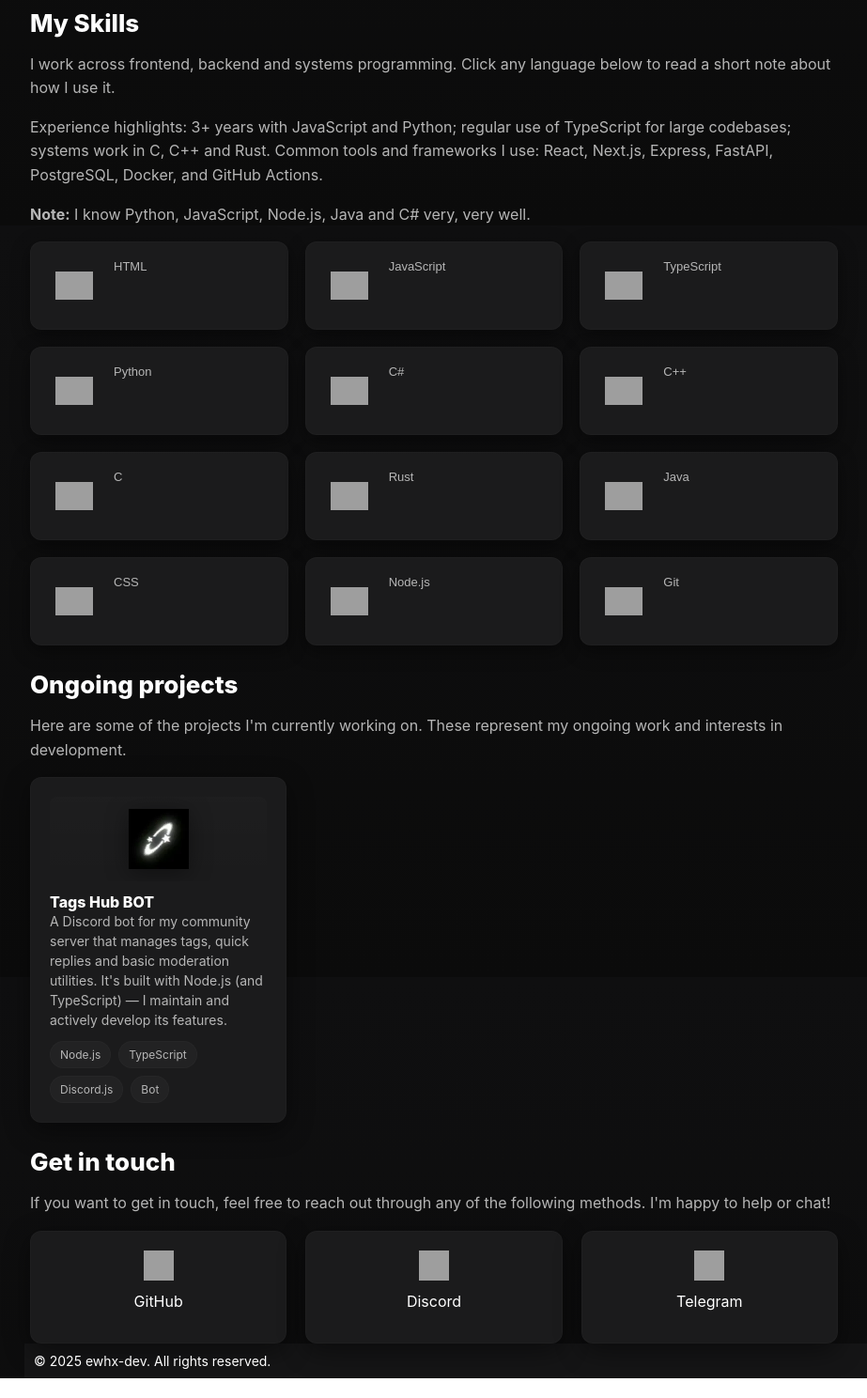
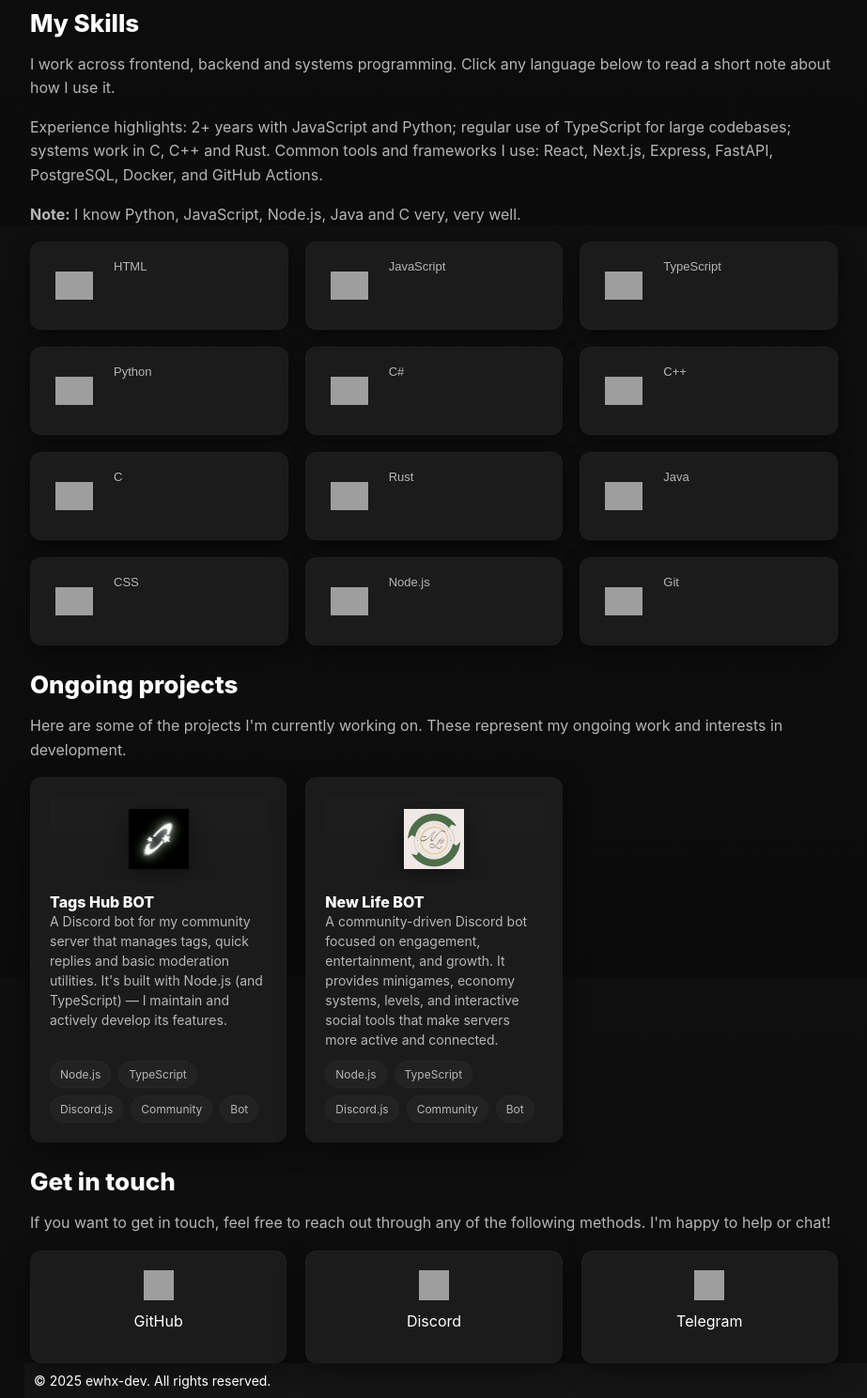
Before and after one commit to ewhx-dev/ewhx.github.io, a plain HTML site: page index.html in a window 1280 px wide. Shown: the part 560-2048 px from the top of the page at 94% size, without its empty margins (8-931 px from the left). Before the commit the page ends 2027 px from the top, so only its background shows below. Drawn offline with Linux system fonts and the light colour scheme; grey boxes are pictures that could not be loaded.

Commit message:
Aggiornamento sito

```diff
--- a/index.html
+++ b/index.html
@@ -28,7 +28,7 @@
       padding:24px 34px;
       transition:background-color .25s ease;
     }
-    /* Projects: card grid used in "Ongoing projects" */
+
     .projects-grid{
       display:grid;
       grid-template-columns:repeat(3, 1fr);
@@ -53,7 +53,6 @@
     .project-tags{ display:flex; gap:8px; flex-wrap:wrap; margin-top:auto; }
     .tag{ background:rgba(255,255,255,0.03); color:var(--muted); padding:6px 10px; border-radius:999px; font-size:12px; border:1px solid rgba(255,255,255,0.02); }
 
-    /* Header */
     header{
       height:44px;
       display:flex;
@@ -67,12 +66,11 @@
       letter-spacing:0.6px;
       font-size:18px;
     }
-    /* typing/caret for brand */
+
     .brand #typed { display:inline-block; vertical-align:middle; white-space:pre; font-family: inherit; }
     .brand .caret { display:inline-block; width:2px; height:1.05em; background:var(--accent); margin-left:8px; vertical-align:middle; animation:blink 1s steps(2,start) infinite; opacity:0.95; }
     @keyframes blink { 50% { opacity:0 } 100% { opacity:1 } }
 
-    /* Layout */
     .container{
       max-width:1200px;
       margin:0 auto;
@@ -81,8 +79,11 @@
       gap:40px;
       align-items:start;
     }
-
-    /* Left column content */
+    aside{
+      position:sticky;
+      top:24px;
+      align-self:start;
+    }
     h1{
       font-size:56px;
       margin:0 0 8px 0;
@@ -106,7 +107,6 @@
     }
     .text-muted{color:var(--muted);line-height:1.6}
 
-    /* Avatar */
     .avatar{
       width:220px;
       height:220px;
@@ -128,7 +128,6 @@
       background:linear-gradient(180deg, rgba(0,0,0,0.15), rgba(0,0,0,0.5));
     }
 
-    /* Skills grid */
     .skills-grid{
       display:grid;
       grid-template-columns:repeat(3, 1fr);
@@ -136,7 +135,6 @@
       margin-top:14px;
     }
 
-    /* card/button style */
     .skill{
       background:var(--card);
       border-radius:var(--radius);
@@ -158,7 +156,7 @@
       position:relative;
       overflow:visible;
     }
-    /* hover animation (cursor on button) */
+
     .skill:hover{
       transform: translateY(-8px) scale(1.02);
       box-shadow: 0 26px 60px rgba(0,0,0,0.65);
@@ -167,12 +165,12 @@
     .skill:active{
       transform: translateY(-2px) scale(0.995);
     }
-    /* micro animations for logo & label on hover */
+
     .skill:hover .logo{ transform:translateY(-4px) rotate(-6deg) scale(1.03); box-shadow:0 8px 22px rgba(0,0,0,0.5) }
     .logo{ width:56px;height:56px;border-radius:10px; display:flex;align-items:center;justify-content:center; font-weight:700;color:#fff;font-size:14px; flex:0 0 56px; background:transparent; transition:transform .28s cubic-bezier(.2,.9,.2,1), box-shadow .28s ease; }
     .logo img{ width:40px; height:40px; object-fit:contain; display:block; transition:transform .32s cubic-bezier(.2,.9,.2,1) }
     .skill:hover .logo img{ transform: translateY(-2px) rotate(-6deg) scale(1.02) }
-    /* ensure all skill logos have no colored background (override inline styles) */
+
     .skills-grid .logo{ background: transparent !important; }
     .skills-grid .logo img{ background: transparent !important; }
 
@@ -182,7 +180,6 @@
     .skill .meta{display:flex;flex-direction:column}
     .skill .content{flex:1}
 
-    /* click animation (brief pop) */
     @keyframes pop-click {
       0% { transform: scale(1) translateY(0); opacity:1; }
       40% { transform: scale(0.98) translateY(2px); opacity:0.98; }
@@ -190,7 +187,6 @@
     }
     .skill.clicked{ animation: pop-click .32s cubic-bezier(.2,.9,.2,1); }
 
-    /* Overlay / modal shown on click */
     .overlay{
       position:fixed;
       inset:0;
@@ -233,14 +229,12 @@
       opacity:1;
     }
 
-    /* center the modal head and animate each piece */
     .modal .m-head{ display:flex; flex-direction:column; gap:12px; align-items:center; width:100%; }
     .modal .m-logo{ width:84px;height:84px;border-radius:14px; display:flex;align-items:center;justify-content:center; flex:0 0 84px; transition: transform .36s cubic-bezier(.2,.9,.2,1), opacity .26s ease; background:transparent; }
     .modal .m-logo img{ width:56px; height:56px; object-fit:contain; display:block; filter: drop-shadow(0 6px 18px rgba(0,0,0,0.5)); }
     .modal h3{ margin:0; font-size:22px; font-weight:800; letter-spacing:0.2px; transform: translateY(8px); opacity:0; transition: transform .36s cubic-bezier(.2,.9,.2,1), opacity .26s ease; }
     .modal p { margin:12px 0 0 0; color:var(--muted); line-height:1.6; font-size:15px; transform: translateY(10px) scale(.98); opacity:0; transition: transform .36s cubic-bezier(.2,.9,.2,1), opacity .26s ease; max-width:780px; }
 
-    /* when overlay shows, animate inner pieces into center */
     .overlay.show .modal .m-logo{ transform: translateY(0) scale(1); opacity:1; transition-delay: 0.03s; }
     .overlay.show .modal h3{ transform: translateY(0); opacity:1; transition-delay: 0.06s; }
     .overlay.show .modal p{ transform: translateY(0) scale(1); opacity:1; transition-delay: 0.09s; }
@@ -257,7 +251,6 @@
     }
     .modal .close:hover{ background:rgba(255,255,255,0.02); color:#fff }
 
-    /* small screens */
     @media (max-width:980px){
       .container{grid-template-columns:1fr; padding-bottom:40px}
       .avatar{width:140px;height:140px;margin:0 auto 8px}
@@ -280,14 +273,14 @@
   </header>
 
   <main class="container">
-    <!-- left column -->
+
     <div>
       <h1>What's up?</h1>
       <p class="lead">Hello! I am nicho (known as ewhx), the creator of this website. Here, you can find anything about me — projects, skills and a short blog.</p>
 
       <section>
         <h2>Who am I actually?</h2>
-        <p class="text-muted">I'm nicho, from Italy. I started programming in 2020 with JavaScript, driven by my passion for building useful, well‑designed software.</p>
+        <p class="text-muted">I'm nicho, from Italy. I started programming in 2023 with JavaScript, driven by my passion for building useful, well‑designed software.</p>
         <p class="text-muted">Since then I've worked on web apps, backend services and small game projects. I currently split my time between frontend work (React / TypeScript), backend services (Node.js / Python) and systems-level experiments (Rust / C++). I enjoy improving developer experience, shipping pragmatic tooling and contributing to open source.</p>
         <ul class="text-muted" style="margin-top:8px">
           <li>Focus areas: Frontend engineering, backend APIs, and systems programming.</li>
@@ -298,10 +291,10 @@
         <h2>My Skills</h2>
         <p class="text-muted">I work across frontend, backend and systems programming. Click any language below to read a short note about how I use it.</p>
 
-        <p class="text-muted" style="margin-top:10px">Experience highlights: 3+ years with JavaScript and Python; regular use of TypeScript for large codebases; systems work in C, C++ and Rust. Common tools and frameworks I use: React, Next.js, Express, FastAPI, PostgreSQL, Docker, and GitHub Actions.</p>
+        <p class="text-muted" style="margin-top:10px">Experience highlights: 2+ years with JavaScript and Python; regular use of TypeScript for large codebases; systems work in C, C++ and Rust. Common tools and frameworks I use: React, Next.js, Express, FastAPI, PostgreSQL, Docker, and GitHub Actions.</p>
 
         <div class="text-muted" style="margin-top:10px">
-          <p style="margin-top:8px;color:var(--muted);"><strong>Note:</strong> I know Python, JavaScript, Node.js, Java and C# very, very well.</p>
+          <p style="margin-top:8px;color:var(--muted);"><strong>Note:</strong> I know Python, JavaScript, Node.js, Java and C very, very well.</p>
         </div>
 
         <div class="skills-grid" aria-hidden="false">
@@ -318,7 +311,7 @@
 
           <button class="skill" type="button"
                   data-title="JavaScript"
-                  data-desc="Interactive front-end logic, DOM manipulation and tooling — I use JavaScript extensively for UI behavior and client-side logic."
+                  data-desc="Interactive front-end logic, DOM manipulation and tooling — I use JavaScript extensively for UI behavior and client-side logic and for Discord Bots."
                   data-logo="https://cdn.jsdelivr.net/gh/devicons/devicon/icons/javascript/javascript-original.svg">
             <div class="logo" style="background:linear-gradient(135deg,#f0db4f,#d1a21f);color:#111">
               <img src="https://cdn.jsdelivr.net/gh/devicons/devicon/icons/javascript/javascript-original.svg" alt="JavaScript logo" loading="lazy">
@@ -381,7 +374,7 @@
                   data-desc="Safe systems programming and high-performance tooling — I experiment with Rust for concurrency and memory-safety."
                   data-logo="https://cdn.simpleicons.org/rust/ffffff">
             <div class="logo" style="background:linear-gradient(135deg,#b03b00,#8a2b00);">
-              <!-- switched to simpleicons white rust for visibility -->
+
               <img src="https://cdn.simpleicons.org/rust/ffffff" alt="Rust logo" loading="lazy">
             </div>
             <div class="content"><div class="meta"><div class="label">Rust</div></div></div>
@@ -422,7 +415,7 @@
                   data-desc="Version control, branching and collaborative workflows — Git is central to my development process."
                   data-logo="https://cdn.simpleicons.org/git/ffffff">
             <div class="logo" style="background:#f34f29">
-              <!-- white git icon for contrast -->
+
               <img src="https://cdn.simpleicons.org/git/ffffff" alt="Git logo" loading="lazy">
             </div>
             <div class="content"><div class="meta"><div class="label">Git</div></div></div>
@@ -430,7 +423,6 @@
 
         </div>
 
-        <!-- overlay/modal (hidden until a language is clicked) -->
         <div id="skillOverlay" class="overlay" role="dialog" aria-modal="true" aria-hidden="true">
           <div class="modal" role="document" aria-labelledby="modalTitle">
             <div class="m-head">
@@ -460,13 +452,12 @@
               const desc = btn.getAttribute('data-desc') || '';
               const logo = btn.getAttribute('data-logo') || '';
 
-              // set content
               modalTitle.textContent = title;
               modalDesc.textContent = desc;
               if (logo) {
                 modalLogoImg.src = logo;
                 modalLogoImg.alt = title + ' logo';
-                // copy inline background style from the small logo if present
+
                 const smallLogo = btn.querySelector('.logo');
                 modalLogoWrap.style.background = smallLogo ? smallLogo.getAttribute('style') : 'transparent';
               } else {
@@ -475,19 +466,15 @@
                 modalLogoWrap.style.background = 'transparent';
               }
 
-              // animation: mark clicked button briefly
               btn.classList.add('clicked');
               setTimeout(() => btn.classList.remove('clicked'), 380);
 
-              // show overlay/modal
               overlay.classList.add('show');
               overlay.setAttribute('aria-hidden', 'false');
 
-              // lock scroll
               document.documentElement.style.overflow = 'hidden';
               document.body.style.overflow = 'hidden';
 
-              // a11y: focus close button
               closeBtn.focus();
             }
 
@@ -504,7 +491,6 @@
                 openModal(btn);
               });
 
-              // keyboard support: Enter / Space opens
               btn.addEventListener('keydown', (e) => {
                 if (e.key === 'Enter' || e.key === ' ') {
                   e.preventDefault();
@@ -513,7 +499,6 @@
               });
             });
 
-            // close handlers
             closeBtn.addEventListener('click', (e) => { e.stopPropagation(); closeModal(); });
             overlay.addEventListener('click', (e) => { if (e.target === overlay) closeModal(); });
             document.addEventListener('keydown', (e) => { if (e.key === 'Escape' && overlay.classList.contains('show')) closeModal(); });
@@ -523,7 +508,6 @@
 
       </section>
 
-      <!-- Ongoing projects -->
      <section>
   <h2>Ongoing projects</h2>
   <p class="text-muted">Here are some of the projects I'm currently working on. These represent my ongoing work and interests in development.</p>
@@ -541,13 +525,30 @@
         <span class="tag">Node.js</span>
         <span class="tag">TypeScript</span>
         <span class="tag">Discord.js</span>
+        <span class="tag">Community</span>
+        <span class="tag">Bot</span>
+      </div>
+    </article>
+
+    <article class="project-card" role="article" aria-label="New Life Bot">
+      <div class="project-logo" aria-hidden="true">
+        <img src="assets/new-life.webp" alt="New Life Bot logo" loading="lazy" style="width:64px;height:64px;object-fit:contain;display:block;filter:drop-shadow(0 4px 12px rgba(0,0,0,0.4))">
+      </div>
+      <div>
+        <h3 class="project-title">New Life BOT</h3>
+        <p class="project-desc">A community-driven Discord bot focused on engagement, entertainment, and growth. It provides minigames, economy systems, levels, and interactive social tools that make servers more active and connected.</p>
+      </div>
+      <div class="project-tags" aria-hidden="true">
+        <span class="tag">Node.js</span>
+        <span class="tag">TypeScript</span>
+        <span class="tag">Discord.js</span>
+        <span class="tag">Community</span>
         <span class="tag">Bot</span>
       </div>
     </article>
   </div>
 </section>
 
-      <!-- Get in touch (moved inside main column to match other sections) -->
       <section>
         <h2>Get in touch</h2>
         <p class="text-muted">If you want to get in touch, feel free to reach out through any of the following methods. I'm happy to help or chat!</p>
@@ -578,14 +579,12 @@
 
      </div>
 
-     <!-- right column (avatar / actions) -->
      <aside>
-      <!-- using the existing file name: assets/download (2).jpeg -->
+
       <div class="avatar" id="avatar" style="background-image: url('assets/download%20(2).jpeg');" role="img" aria-label="nichoo avatar"></div>
      </aside>
    </main>
 
-  <!-- typing effect for header + document.title -->
   <script>
     (function () {
       const el = document.getElementById('typed');
@@ -597,7 +596,7 @@
       let forward = true;
 
       function setTitle(val) {
-        // keep a short stable suffix so title isn't empty for accessibility/SEO
+
         document.title = val || 'ewhx!! — personal blog';
       }
 
@@ -625,13 +624,11 @@
         }
       }
 
-      // start after a short delay so page feels settled
       el.textContent = '';
       setTimeout(step, 400);
     })();
   </script>
 
- <!-- Footer -->
 <footer style="text-align: left; padding: 10px; background-color: #151516; color: #fff; font-size: 14px;">
   © 2025 ewhx-dev. All rights reserved.
 </footer>
```
Also changed, not shown: assets/new-life.webp (added), 1 other file. Lines whose indentation alone changed are shown as unchanged.
